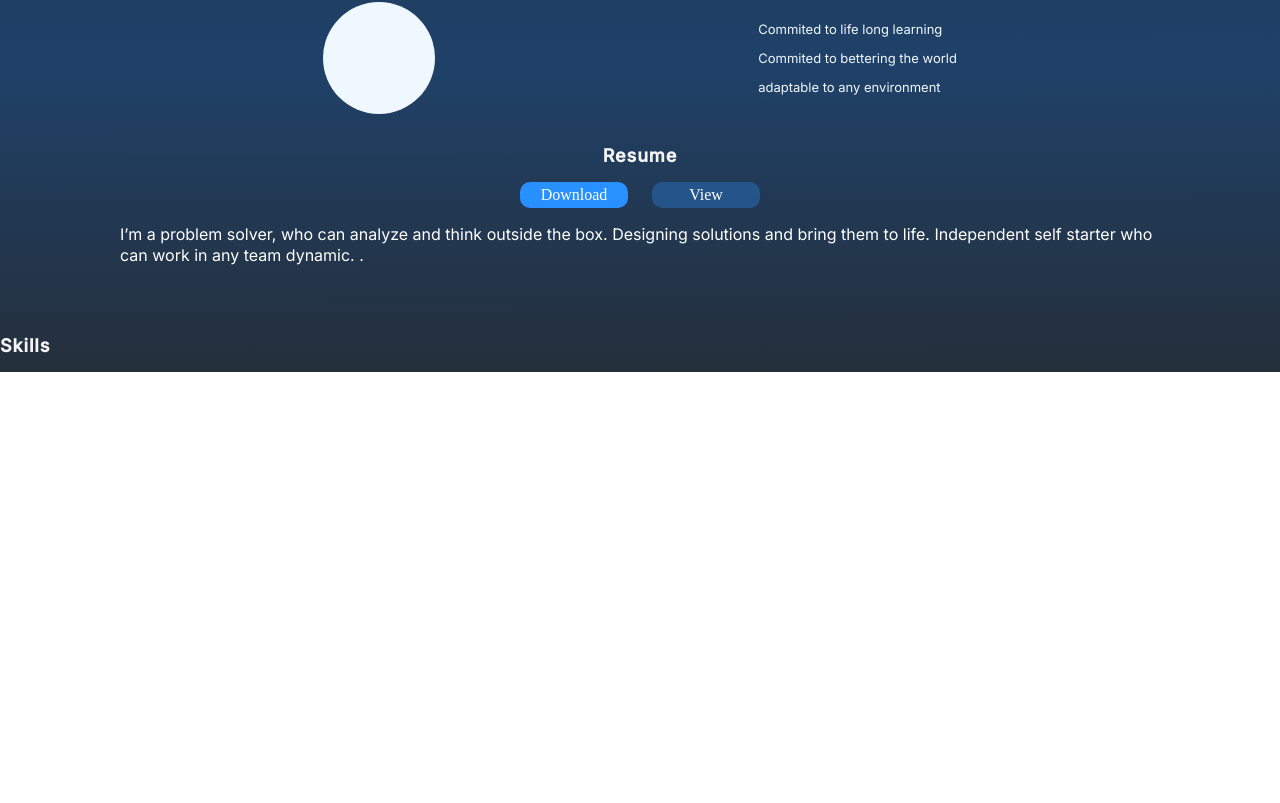
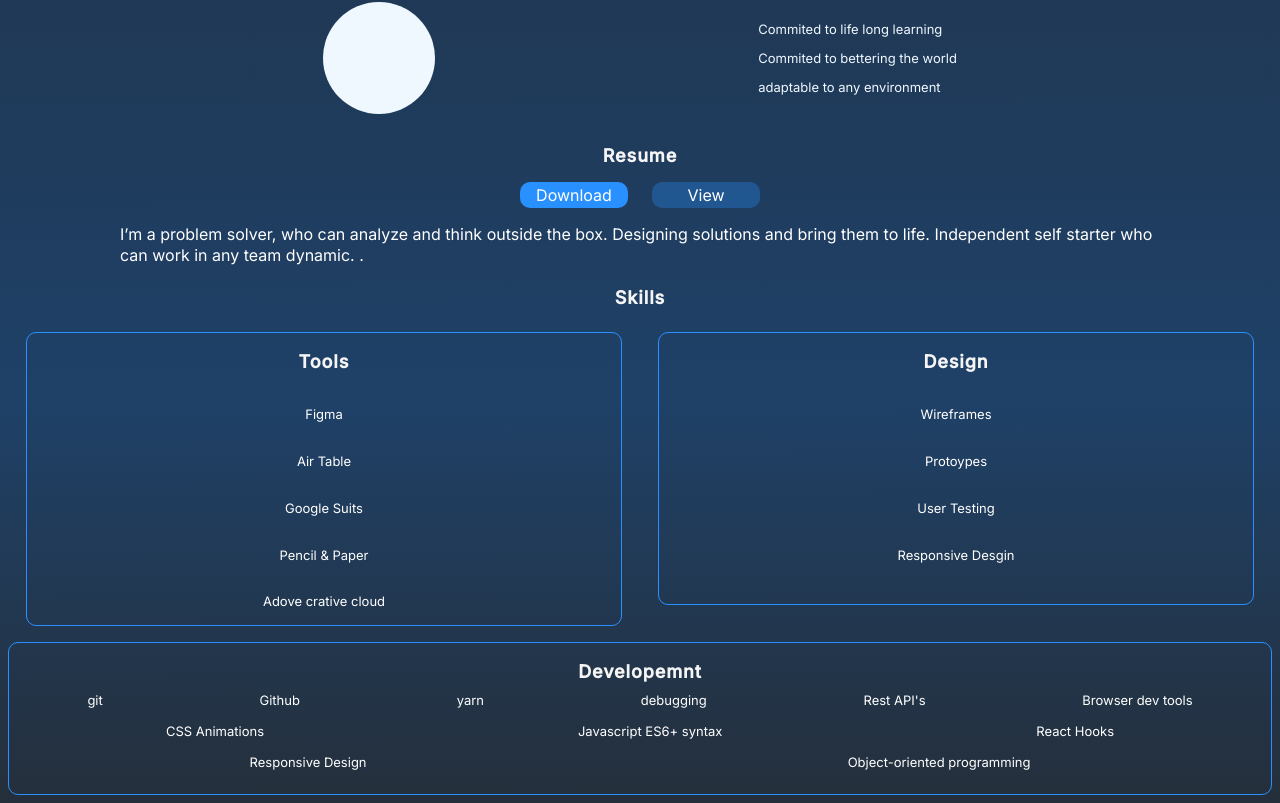
Before and after one commit to MidnightSilva/Portfolio, a React (Create React App) app in the folder my-portfolio/: page / in a window 1280 px wide. Shown: the part 974-1777 px from the top of the page. Before the commit the page ends 1346 px from the top, so only its background shows below. Built offline with nearby package versions, Linux system fonts and the light colour scheme; a web font is replaced by a local one.

Commit message:
skill section added, working on spacing for the skills nect

```diff
--- a/my-portfolio/src/CSS/Resume.css
+++ b/my-portfolio/src/CSS/Resume.css
@@ -23,6 +23,7 @@
   height: 26px;
   width: 108px;
   color: white;
+  font-family: "Inter", sans-serif;
   background-color: rgba(41, 145, 255, 1);
   border-radius: 10px;
 }
@@ -30,9 +31,9 @@
   margin-left: 1.5rem;
   height: 26px;
   width: 108px;
+  font-family: "Inter", sans-serif;
   color: white;
   background-color: rgba(41, 144, 255, 0.308);
-
   border-radius: 10px;
 }
 button {
--- a/my-portfolio/src/CSS/Skills.css
+++ b/my-portfolio/src/CSS/Skills.css
@@ -0,0 +1,75 @@
+@import url("https://fonts.googleapis.com/css2?family=Inter:wght@200;300;400;500&display=swap");
+.skills-container {
+  margin-top: -3rem;
+  display: flex;
+  justify-content: center;
+  align-items: center;
+  flex-wrap: wrap;
+}
+
+.card-title {
+  font-size: 18px;
+  font-weight: 600;
+  font-family: "Inter", sans-serif;
+  color: whitesmoke;
+  line-height: 22px;
+  letter-spacing: 0.05em;
+}
+.skill-cards-top {
+  display: flex;
+  justify-content: space-around;
+  width: 100%;
+  margin: 8px 8px;
+}
+.skill-card {
+  display: flex;
+  flex-direction: column;
+  align-content: center;
+  align-items: center;
+  width: 47%;
+  height: fit-content;
+
+  border-radius: 10px;
+  border: 0.3px solid #2991ff;
+}
+.skill-card2 {
+  margin: 8px 8px;
+  display: flex;
+  flex-direction: column;
+  align-content: center;
+  align-items: center;
+  width: 100%;
+  height: fit-content;
+  border-radius: 10px;
+  border: 0.3px solid #2991ff;
+}
+
+.skills {
+  font-family: "Inter", sans-serif;
+  font-style: normal;
+  font-size: 13px;
+  line-height: 1.3rem;
+  color: white;
+}
+
+.skill-card-top-row {
+  margin-top: -24px;
+  display: flex;
+  width: 100%;
+  justify-content: space-around;
+  padding: -1px;
+  margin-bottom: -16px;
+}
+.skill-card-middle-row {
+  display: flex;
+  width: 100%;
+  justify-content: space-around;
+  padding: -1px;
+  margin-bottom: -16px;
+}
+.skill-card-bottom-row {
+  display: flex;
+  width: 100%;
+  justify-content: space-around;
+  margin-bottom: 8px;
+}
--- a/my-portfolio/src/Sections/Skills.js
+++ b/my-portfolio/src/Sections/Skills.js
@@ -4,6 +4,45 @@ const Skills = () => {
   return (
     <div className="skills-container">
       <h2 className="subtitle">Skills</h2>
+      <div className="skill-cards-top">
+        <div className="skill-card">
+          <h3 className="card-title">Tools</h3>
+          <p className="skills">Figma</p>
+          <p className="skills">Air Table</p>
+          <p className="skills">Google Suits</p>
+          <p className="skills">Pencil & Paper</p>
+          <p className="skills">Adove crative cloud</p>
+        </div>
+        <div className="skill-card">
+          <h3 className="card-title">Design</h3>
+          <p className="skills">Wireframes</p>
+          <p className="skills">Protoypes</p>
+          <p className="skills">User Testing</p>
+          <p className="skills">Responsive Desgin</p>
+          <p className="skills"></p>
+        </div>
+      </div>
+
+      <div className="skill-card2">
+        <h3 className="card-title">Developemnt</h3>
+        <div className="skill-card-top-row">
+          <p className="skills">git</p>
+          <p className="skills">Github</p>
+          <p className="skills">yarn</p>
+          <p className="skills">debugging</p>
+          <p className="skills"> Rest API's</p>
+          <p className="skills">Browser dev tools</p>
+        </div>
+        <div className="skill-card-middle-row">
+          <p className="skills">CSS Animations</p>
+          <p className="skills">Javascript ES6+ syntax</p>
+          <p className="skills">React Hooks</p>
+        </div>
+        <div className="skill-card-bottom-row">
+          <p className="skills">Responsive Design</p>
+          <p className="skills">Object-oriented programming</p>
+        </div>
+      </div>
     </div>
   );
 };
```
